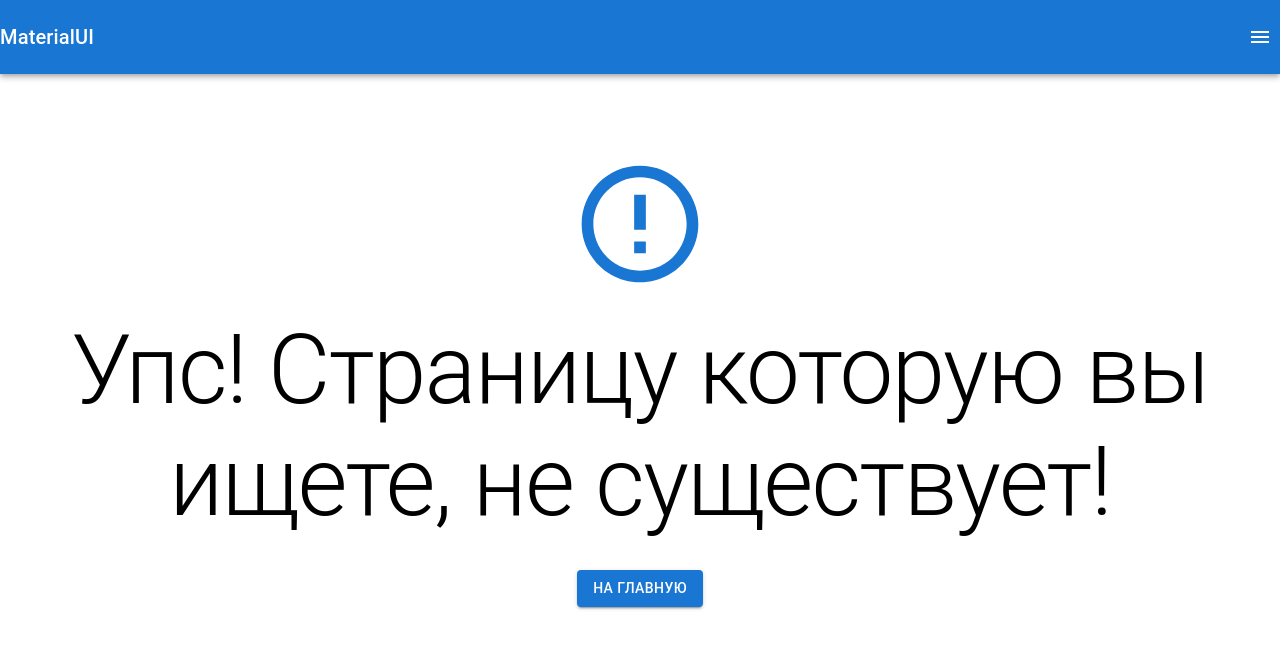
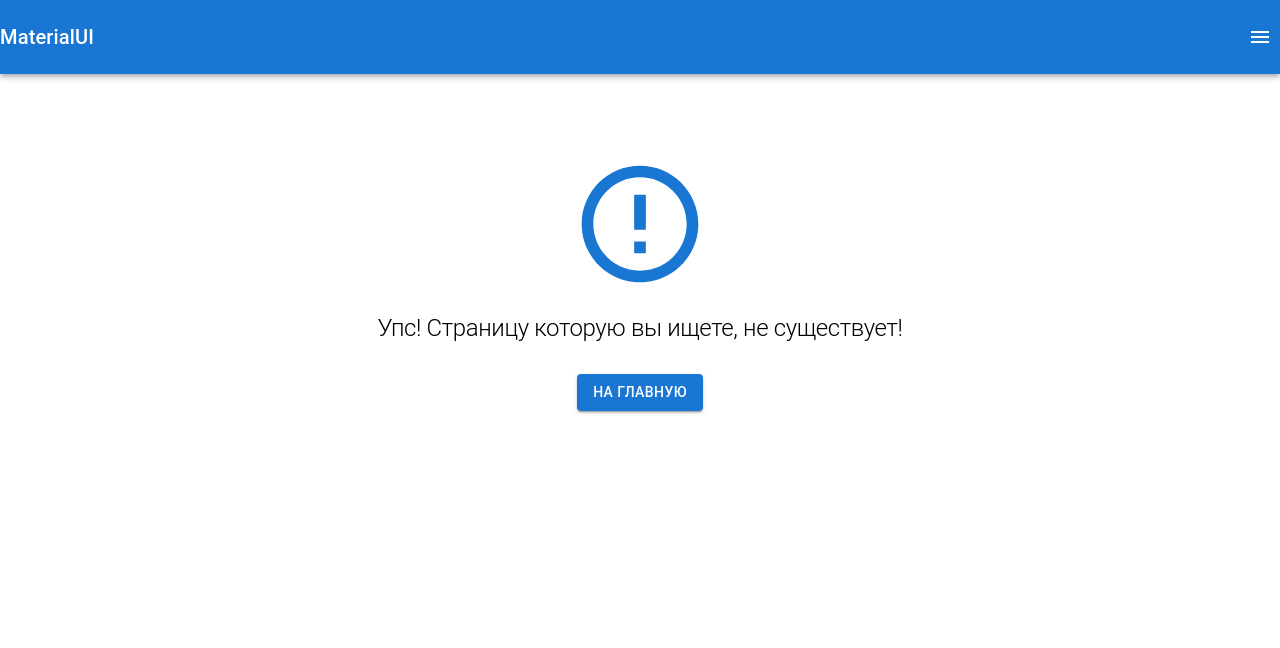
Before and after one commit to Mikalay05/SVCH_React_Labs, a React (Create React App) app: page / in a window 1280 px wide. Shown: the top 648 px of the page. Built offline with nearby package versions, Linux system fonts and the light colour scheme.

Commit message:
fix: change font-size in NotFoundPage fro  adaption website

```diff
--- a/src/Components/NotFoundPage/NotFoundPage.jsx
+++ b/src/Components/NotFoundPage/NotFoundPage.jsx
@@ -14,7 +14,7 @@ export default function NotFoundPage() {
     <Container sx={{ textAlign: "center", mt: 10 }}>
       <Box>
         <ErrorOutlineIcon sx={{ fontSize: "140px", color: "primary.main" }} />
-        <Typography variant="h1" component="h4" sx={{ mt: 2 }}>
+        <Typography variant="h1" component="h1" sx={{ mt: 2, fontSize: "24px"}}>
           Упс! Страницу которую вы ищете, не существует!
         </Typography>
         <Button
```
